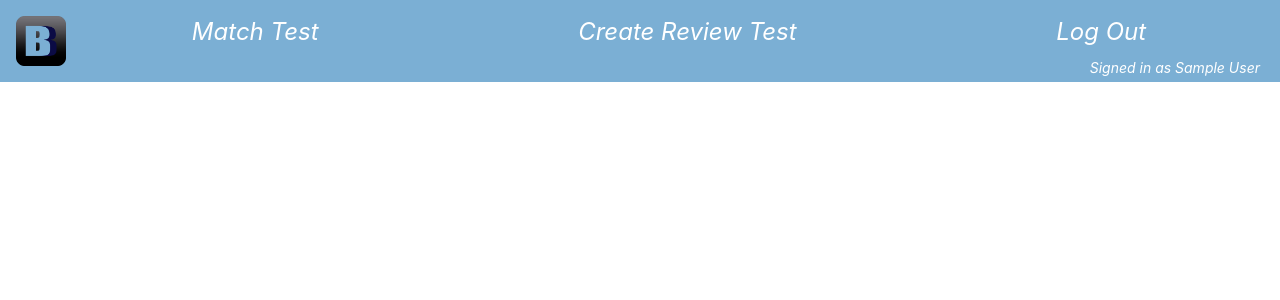
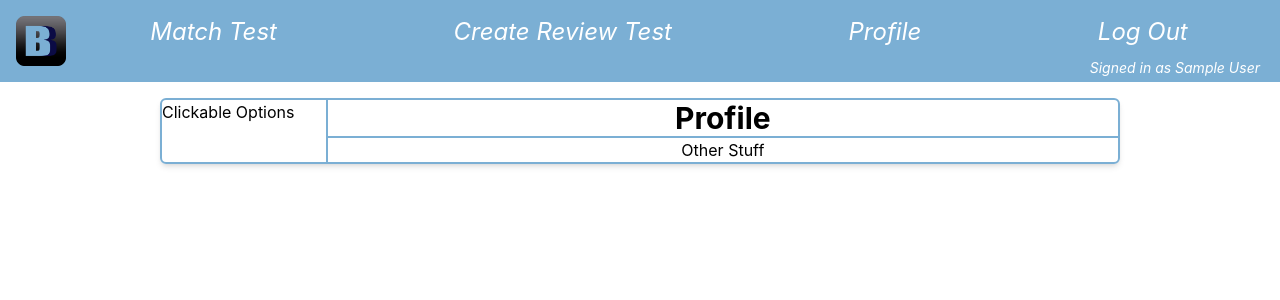
Before and after one commit to 2022-autumn-cos-420/Team-Egg, a React (Create React App) app in the folder client/: page /profile in a window 1280 px wide. Shown: the top 300 px of the page. Built offline with nearby package versions, Linux system fonts and the light colour scheme; no server answers; sample sign-in values are in the browser's storage.

Commit message:
Made a few profile tests

```diff
--- a/client/src/components/Navbar.tsx
+++ b/client/src/components/Navbar.tsx
@@ -10,6 +10,7 @@ import FindMatch from "./Findmatch";
 import CreateReview from "../pages/CreateReview";
 import logo from  "../images/bbsLogo.png";
 import MatchPage from "../pages/MatchPage";
+import ProfilePage from "../pages/ProfilePage";
 import LoginLink from "./LoginLink";
 
 
@@ -21,8 +22,6 @@ function logout({setIsAuth}: {setIsAuth: (isAuth: boolean) => void}){
 
 export default function Navbar(){
     const [isAuth, setIsAuth] = useState<boolean>(false);
-
-
 
     onAuthStateChanged(auth, (user) => {
         if(user){
@@ -48,6 +47,7 @@ export default function Navbar(){
             <div className="w-full flex italic justify-around text-2xl space-x-6">
                 <Link to="/matchtest">Match Test</Link>
                 <Link to="/createReviewTest">Create Review Test</Link>
+                {isAuth ? <Link to="/profile">Profile</Link> : ""}
                 {!isAuth ?
                 <LoginLink isAuth={isAuth} setIsAuth={setIsAuth}></LoginLink> :
                 <Link onClick={()=> {
@@ -63,9 +63,9 @@ export default function Navbar(){
 
         <Routes>
             <Route path="/" element= {<HomePage></HomePage>}></Route>
-
             <Route path="/matchtest" element= {<MatchPage></MatchPage>}></Route>
             <Route path="/createReviewTest" element= {<CreateReview></CreateReview>}></Route>
+            <Route path="/profile" element={<ProfilePage></ProfilePage>}></Route>
         </Routes>
     </Router>
 }
--- /dev/null
+++ b/client/src/pages/ProfilePage.tsx
@@ -0,0 +1,32 @@
+import React, {useEffect, useState} from 'react';
+
+import {useNavigate} from "react-router-dom";
+import {auth, db} from "../firebase-config";
+
+
+function ProfilePage(){
+    useEffect(() => {
+        if (!auth.currentUser)
+            navigate("/");
+    }, []);
+
+    let navigate = useNavigate();
+    return <div className="flex flex-col items-center">
+        <div className="flex flex-row mt-4 w-3/4 rounded-md shadow-md items-stretch
+            border-2 border-crt_BB_lightBlue">
+            {/*Left side of profile component*/}
+            <div className="flex border-r-2 border-crt_BB_lightBlue w-[200px]">
+                Clickable Options
+            </div>
+
+            {/*Right side of profile component*/}
+            <div className="w-full">
+                <div className="text-3xl font-bold border-b-2 border-crt_BB_lightBlue">Profile</div>
+                <div>Other Stuff</div>
+            </div>
+        </div>
+    </div>;
+
+}
+
+export default ProfilePage;
```
Also changed, not shown: 1 other file (tests, documents, lock files or other folders).
